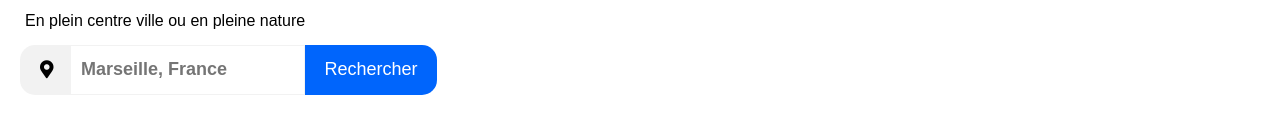
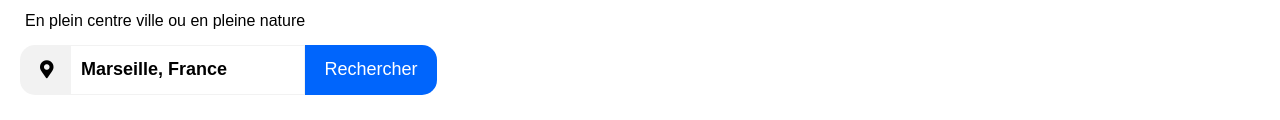
Before and after one commit to Stealian/GwenaelleDuchemin_2_14092021, a plain HTML site: page index.html in a window 1280 px wide. Shown: the part 158-278 px from the top of the page. Drawn offline with Linux system fonts and the light colour scheme; a web font is replaced by a local one.

Commit message:
chagement couleur placeholder

```diff
--- a/style.css
+++ b/style.css
@@ -140,6 +140,9 @@ input.btn-search:focus{
     background-color: #0065fc;
     cursor: pointer;
     border-radius: 0px 15px 15px 0px;
+}
+input::placeholder{
+    color: black;
 }
 
 /* header-filtre */
```
